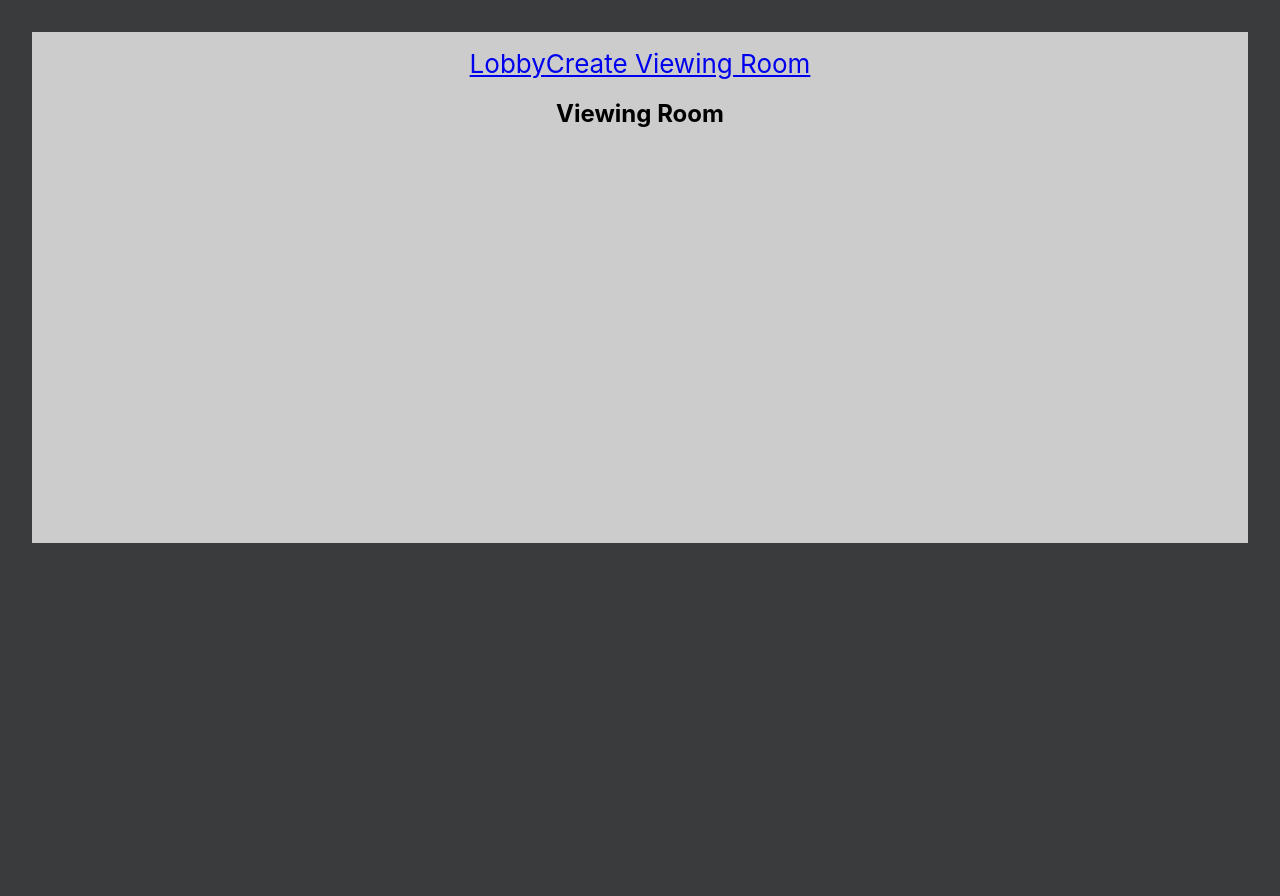
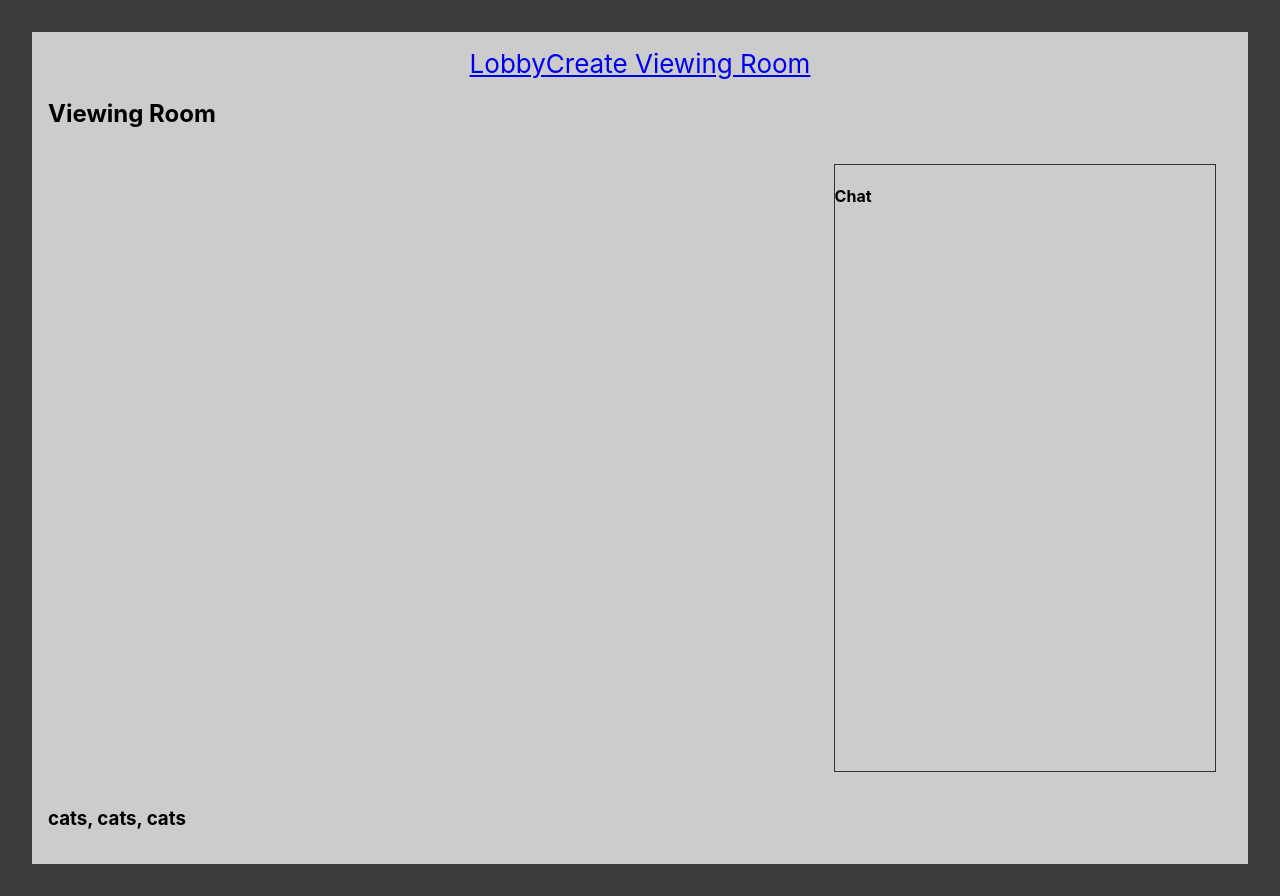
Before and after one commit to phorden/Tavyrn, a React (Create React App) app: page /viewing-room/1 in a window 1280 px wide. Before the commit the page ends 800 px from the top, so only its background shows below. Built offline with nearby package versions, Linux system fonts and the light colour scheme.

Commit message:
code sorta working now

```diff
--- a/src/App.tsx
+++ b/src/App.tsx
@@ -1,10 +1,9 @@
-import React, { useEffect, useState } from 'react';
+import React, { useCallback, useState } from 'react';
 import {
   BrowserRouter as Router,
   Switch,
   Route,
-  Link,
-  useHistory
+  Link
 } from 'react-router-dom';
 import './App.css';
 import Lobby from './views/lobby/lobby';
@@ -39,23 +38,24 @@ const listData = [
   }
 ];
 
-interface Room {
-  name: string;
-  id: string;
-  url: string;
-}
-
 const App = () => {
   const [roomList] = useState(listData);
-  const [currentRoomId, setCurrentRoomId] = useState('');
+  const [currentRoomId] = useState('');
   const [currentRoomName, setCurrentRoomName] = useState('');
   const [currentVideoUrl, setCurrentVideoUrl] = useState('');
 
-  const goToRoom = (room: Room) => {
-    setCurrentRoomId(room.id);
-    setCurrentRoomName(room.name);
-    setCurrentVideoUrl(room.url);
-  }
+  const updateRoomId = useCallback(
+    () => {
+      // event.preventDefault();
+      const activeRoom = roomList.find(room => room.id === currentRoomId);
+
+      if (activeRoom) {
+        setCurrentRoomName(activeRoom.name);
+        setCurrentVideoUrl(activeRoom.url);
+      }
+    },
+    [roomList, currentRoomId]
+  )
 
   return (
     <Router>
@@ -77,7 +77,7 @@ const App = () => {
             <ViewingRoom name={currentRoomName} url={currentVideoUrl} />
           </Route>
           <Route path='/'>
-            <Lobby list={roomList} goToRoom={goToRoom}/>
+            <Lobby list={roomList} currentRoom={updateRoomId} />
           </Route>
         </Switch>
 
--- /dev/null
+++ b/src/components/chat/chat.css
@@ -0,0 +1,11 @@
+.chat-wrapper {
+    margin: 1em;
+    border: 1px solid #333;
+    flex-grow: 1;
+}
+
+.chat-container {
+    height: 100%;
+    width: 100%;
+    overflow-y: scroll;
+}
--- a/src/components/chat/chat.tsx
+++ b/src/components/chat/chat.tsx
@@ -1,9 +1,24 @@
 import React from 'react';
+import './chat.css';
 
 const Chat = () => {
+    const simulateChat = () => {
+
+    };
+
+    const chat = () => {
+        return {
+
+        }
+    };
     return (
         <div className="chat-wrapper">
-
+            <h4>Chat</h4>
+            <div className="chat-container">
+                {chat}
+            </div>
         </div>
     );
 };
+
+export default Chat;
--- a/src/components/room-list-item/room-list-item.css
+++ b/src/components/room-list-item/room-list-item.css
@@ -6,6 +6,10 @@
     text-align: left;
 }
 
+.room-list-item:hover {
+    cursor: pointer;
+}
+
 .room-list-item h3 {
     flex-grow: 1;
 }
--- a/src/components/room-list-item/room-list-item.tsx
+++ b/src/components/room-list-item/room-list-item.tsx
@@ -1,14 +1,13 @@
-import React, { useState, useEffect } from 'react';
+import React from 'react';
 import './room-list-item.css';
 
-interface RoomListItem {
+interface RoomItem {
     id: string
     name: string;
-    onClick: void;
+    onClick: any;
 }
 
-const RoomListItem = (props: RoomListItem) => {
-    const [currentRoom, setCurrentRoom] = useState('')
+const RoomListItem = (props: RoomItem) => {
     const getCurrentRoomCount = (max: number) => {
         return Math.floor(Math.random() * Math.floor(max));
     }
@@ -16,14 +15,9 @@ const RoomListItem = (props: RoomListItem) => {
     const totalRoomCount: number = 500;
     const currentRoomCount: number = getCurrentRoomCount(totalRoomCount);
 
-    useEffect(() => {
-        if (currentRoom !== null) {
-
-        }
-    });
 
     return (
-        <div className="room-list-item" onClick={() => setCurrentRoom(props.id)}>
+        <div className="room-list-item">
             <h3>{props.name}</h3>
             <h4>{currentRoomCount}/{totalRoomCount}</h4>
         </div>
--- a/src/components/video-player/video-player.tsx
+++ b/src/components/video-player/video-player.tsx
@@ -7,7 +7,7 @@ interface Video {
 
 const VideoPlayer = (props: Video) => {
     return (
-        <ReactPlayer url={props.url} />
+        <ReactPlayer url={props.url} controls={true} width="65%" height="40em" />
     );
 };
 
--- a/src/views/lobby/lobby.tsx
+++ b/src/views/lobby/lobby.tsx
@@ -1,16 +1,25 @@
-import React, { useState } from 'react';
-import { useHistory } from 'react-router-dom';
+import React, { useEffect, useState } from 'react';
 import RoomListItem from '../../components/room-list-item/room-list-item';
 
 interface Room {
     name: string;
     id: string;
     url: string;
-    goToRoom: Function;
 }
 
 const Lobby = (props: any) => {
-    const [ rooms ] = useState(props);
+    const [ rooms ] = useState(props.list);
+    const [activeRoom, setActiveRoom] = useState('');
+
+    useEffect(() => {
+        console.log("room id: ", activeRoom);
+        props.currentRoom(activeRoom);
+    });
+
+    const updateRoom = (event: Event, id: string) => {
+        event.preventDefault();
+        setActiveRoom(id);
+    }
 
     return (
         <div>
@@ -20,7 +29,7 @@ const Lobby = (props: any) => {
                 rooms.map((room: Room) => {
                     return (
                         <RoomListItem
-                            onClick={room.goToRoom(room)}
+                            onClick={(e: Event) => updateRoom(e, room.id)}
                             key={room.id}
                             name={room.name}
                             id={room.id} />
--- /dev/null
+++ b/src/views/viewing-room/viewing-room.css
@@ -0,0 +1,7 @@
+.viewing-room {
+    text-align: left;
+}
+
+.viewing-room-content {
+    display: flex;
+}
--- a/src/views/viewing-room/viewing-room.tsx
+++ b/src/views/viewing-room/viewing-room.tsx
@@ -1,17 +1,27 @@
 import React from 'react';
 import VideoPlayer from '../../components/video-player/video-player';
+import Chat from '../../components/chat/chat';
+import './viewing-room.css';
 
 interface Room {
     name: string;
     url: string;
 }
 
+const testData = {
+    url: 'https://www.youtube.com/watch?v=tpiyEe_CqB4',
+    name: 'cats, cats, cats'
+}
+
 const ViewingRoom = (props: Room) => {
     return (
-        <div>
+        <div className="viewing-room">
             <h2>Viewing Room</h2>
-            <VideoPlayer url={props.url} />
-            <h3>{props.name}</h3>
+            <div className="viewing-room-content">
+                <VideoPlayer url={testData.url} />
+                <Chat />
+            </div>
+            <h3>{testData.name}</h3>
         </div>
     );
 }
```
